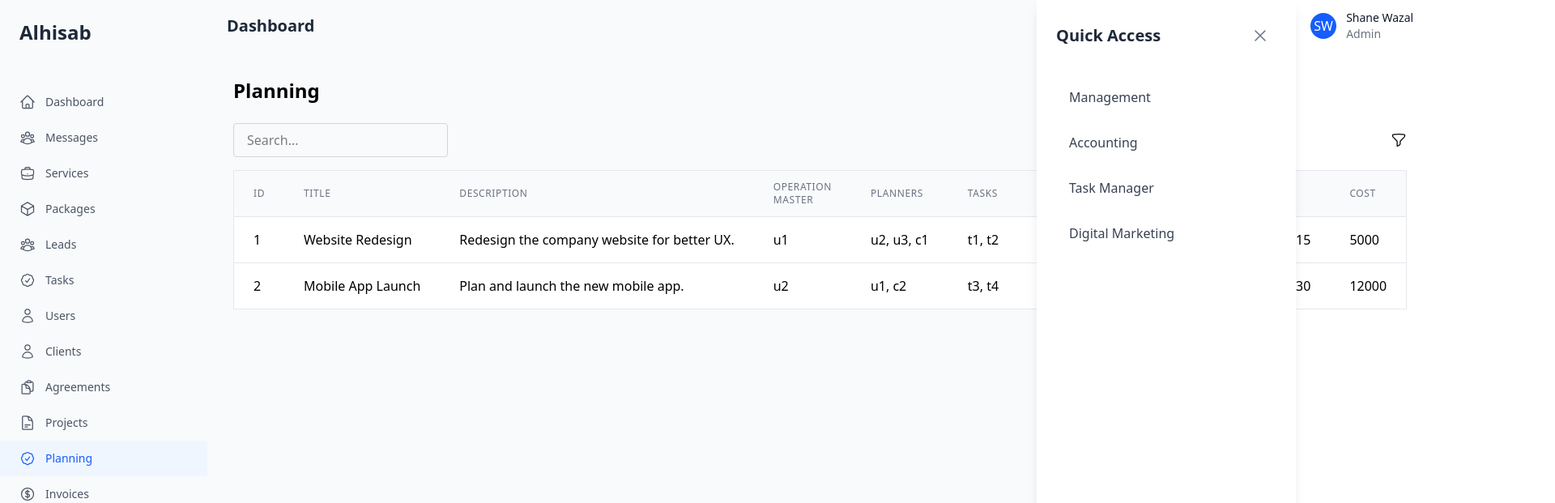
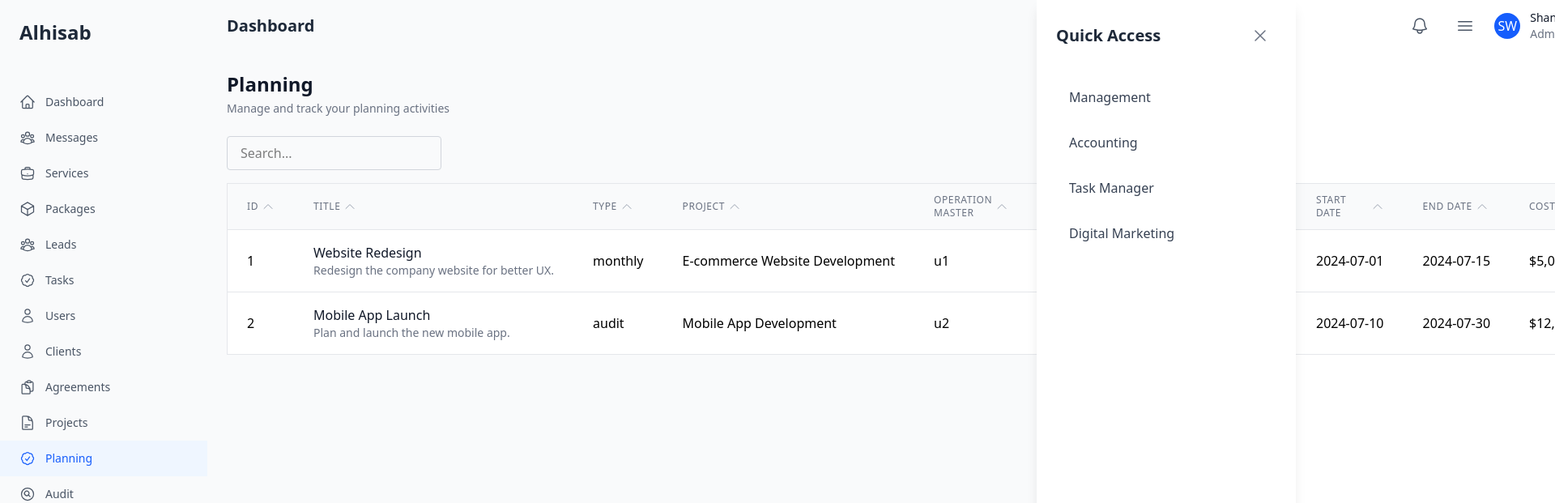
Before and after one commit to einfoengine/alhisab, a Next.js app in the folder frontend/: page /dashboard/planning in a window 1280 px wide. Shown: the top 621 px of the page at 81% size, 1920 px wide, since content can reach past the window. Built offline with nearby package versions, Linux system fonts and the light colour scheme.

Commit message:
Planning in progress

```diff
--- a/frontend/src/app/dashboard/planning/page.tsx
+++ b/frontend/src/app/dashboard/planning/page.tsx
@@ -1,71 +1,208 @@
 "use client";
-import React, { useState } from "react";
+
+import { useRouter } from "next/navigation";
 import TableBuilder from "@/components/TableBuilder";
 import planningData from "@/data/planning.json";
-import planningStatus from "@/data/planningStatus.json";
+import projects from "@/data/projects.json";
 import users from "@/data/users.json";
 import clients from "@/data/clients.json";
-import tasks from "@/data/tasks.json";
+import planningStatus from "@/data/planningStatus.json";
+import planningTypes from "@/data/planningTypes.json";
+import { Planning } from "@/types/planning";
+import { Column } from "@/types/table";
+import Image from "next/image";
+import { ReactNode } from "react";
 
-type Planning = {
+type Client = {
   id: string;
-  title: string;
-  description: string;
-  operation_master: string;
-  planners: string[];
-  tasks: string[];
-  status: string;
-  start_date: string;
-  end_date: string;
-  cost: number;
+  client_name: string;
+  avatar?: string;
 };
 
-type User = { id: string; name: string };
-type Client = { id: string; client_name: string };
-type Task = { id: string; title: string };
-
-const userList: User[] = users.users;
-const clientList: Client[] = clients as Client[];
-const taskList: Task[] = tasks.tasks;
-
-const getUserOrClientName = (id: string) => {
-  const user = userList.find((u) => u.id === id);
-  if (user) return user.name;
-  const client = clientList.find((c) => c.id === id);
-  if (client) return client.client_name;
-  return id;
+type User = {
+  id: string;
+  name: string;
+  avatar?: string;
 };
 
-const getTaskTitle = (id: string) => {
-  const task = taskList.find((t) => t.id === id);
-  return task ? task.title : id;
+type PlanningType = {
+  id: string;
+  name: string;
 };
 
-const PlanningPage = () => {
-  const [data] = useState<Planning[]>(planningData.planning);
+const getStatusColor = (status: string): string => {
+  switch (status) {
+    case "complete":
+      return "bg-green-100 text-green-800";
+    case "pending":
+      return "bg-yellow-100 text-yellow-800";
+    case "deleted":
+      return "bg-red-100 text-red-800";
+    case "archived":
+      return "bg-gray-100 text-gray-800";
+    default:
+      return "bg-blue-100 text-blue-800";
+  }
+};
 
-  const columns = [
-    { key: "id", label: "ID", width: 80 },
-    { key: "title", label: "Title", width: 200 },
-    { key: "description", label: "Description", width: 300 },
-    { key: "operation_master", label: "Operation Master", width: 160, render: (value: unknown) => typeof value === 'string' ? getUserOrClientName(value) : '' },
-    { key: "planners", label: "Planners", width: 200, render: (value: unknown) => Array.isArray(value) ? value.map(getUserOrClientName).join(", ") : '' },
-    { key: "tasks", label: "Tasks", width: 200, render: (value: unknown) => Array.isArray(value) ? value.map(getTaskTitle).join(", ") : '' },
-    { key: "status", label: "Status", width: 140, editable: true, type: "select", options: planningStatus.statuses },
-    { key: "start_date", label: "Start Date", width: 120 },
-    { key: "end_date", label: "End Date", width: 120 },
-    { key: "cost", label: "Cost", width: 100 },
+export default function PlanningPage() {
+  const router = useRouter();
+
+  const columns: Column<Planning>[] = [
+    {
+      key: "id",
+      label: "ID",
+      sortable: true,
+    },
+    {
+      key: "title",
+      label: "Title",
+      sortable: true,
+      render: (value: unknown, row: Planning): ReactNode => (
+        <div>
+          <div className="font-medium text-gray-900">{String(value)}</div>
+          <div className="text-sm text-gray-500">{row.description}</div>
+        </div>
+      ),
+    },
+    {
+      key: "type",
+      label: "Type",
+      sortable: true,
+      editable: true,
+      options: (planningTypes.types as PlanningType[]).map((t) => ({
+        id: t.id,
+        name: t.name,
+      })),
+    },
+    {
+      key: "project_id",
+      label: "Project",
+      sortable: true,
+      editable: true,
+      options: projects.projects.map((p) => ({ id: p.id, name: p.name })),
+      render: (value: unknown): ReactNode => {
+        const project = projects.projects.find((p) => p.id === value);
+        return project ? project.name : String(value);
+      },
+    },
+    {
+      key: "operation_master",
+      label: "Operation Master",
+      sortable: true,
+      editable: true,
+      options: users.users.map((u) => ({ id: u.id, name: u.name })),
+      render: (value: unknown): ReactNode => {
+        const user = users.users.find((u) => u.id === value) as User;
+        return (
+          <div className="flex items-center gap-2">
+            {user?.avatar && (
+              <Image
+                src={user.avatar}
+                alt={user.name}
+                width={24}
+                height={24}
+                className="rounded-full"
+              />
+            )}
+            <span>{user?.name || String(value)}</span>
+          </div>
+        );
+      },
+    },
+    {
+      key: "planners",
+      label: "Planners",
+      render: (value: unknown): ReactNode => {
+        const planners = value as string[];
+        return (
+          <div className="flex -space-x-2">
+            {planners.map((id) => {
+              const user = users.users.find((u) => u.id === id) as User;
+              const client = (clients as Client[]).find((c) => c.id === id);
+              const entity = user || client;
+              return entity ? (
+                <Image
+                  key={id}
+                  src={entity.avatar || "/default-avatar.png"}
+                  alt={user ? user.name : client?.client_name || ""}
+                  width={24}
+                  height={24}
+                  className="rounded-full border-2 border-white"
+                  title={user ? user.name : client?.client_name || ""}
+                />
+              ) : null;
+            })}
+          </div>
+        );
+      },
+    },
+    {
+      key: "tasks",
+      label: "Tasks",
+      render: (value: unknown): ReactNode => {
+        const tasks = value as string[];
+        const taskCount = tasks.length;
+        return (
+          <div className="flex items-center gap-2">
+            <span className="text-sm font-medium text-gray-900">
+              {taskCount} {taskCount === 1 ? "Task" : "Tasks"}
+            </span>
+          </div>
+        );
+      },
+    },
+    {
+      key: "status",
+      label: "Status",
+      sortable: true,
+      editable: true,
+      options: planningStatus.statuses.map((s) => ({ id: s, name: s })),
+      render: (value: unknown): ReactNode => {
+        const status = String(value);
+        return (
+          <span
+            className={`inline-flex items-center rounded-full px-2.5 py-0.5 text-xs font-medium ${getStatusColor(
+              status
+            )}`}
+          >
+            {status.replace(/_/g, " ")}
+          </span>
+        );
+      },
+    },
+    {
+      key: "start_date",
+      label: "Start Date",
+      sortable: true,
+    },
+    {
+      key: "end_date",
+      label: "End Date",
+      sortable: true,
+    },
+    {
+      key: "cost",
+      label: "Cost",
+      sortable: true,
+      render: (value: unknown): ReactNode => `$${(value as number).toLocaleString()}`,
+    },
   ];
 
   return (
-    <div className="max-w-[1600px] mx-auto px-2 sm:px-4 lg:px-8 py-8">
-      <h1 className="text-2xl font-bold mb-6">Planning</h1>
+    <div className="p-6">
+      <div className="mb-6">
+        <h1 className="text-2xl font-semibold text-gray-900">Planning</h1>
+        <p className="mt-1 text-sm text-gray-500">
+          Manage and track your planning activities
+        </p>
+      </div>
+
       <TableBuilder
+        data={planningData.planning}
         columns={columns}
-        data={data}
+        onRowClick={(row) => router.push(`/dashboard/planning/${row.id}`)}
       />
     </div>
   );
-};
-
-export default PlanningPage;
+}
--- a/frontend/src/components/Sidebar.tsx
+++ b/frontend/src/components/Sidebar.tsx
@@ -12,7 +12,9 @@ import {
   UserGroupIcon,
   CubeIcon,
   CheckBadgeIcon,
-  ClipboardDocumentIcon
+  ClipboardDocumentIcon,
+  MagnifyingGlassCircleIcon,
+  CalendarDaysIcon
 } from '@heroicons/react/24/outline';
 
 const menuItems = [
@@ -27,6 +29,8 @@ const menuItems = [
   { name: 'Agreements', href: '/dashboard/agreements', icon: ClipboardDocumentIcon },
   { name: 'Projects', href: '/dashboard/projects', icon: DocumentTextIcon },
   { name: 'Planning', href: '/dashboard/planning', icon: CheckBadgeIcon },
+  { name: 'Audit', href: '/dashboard/audit', icon: MagnifyingGlassCircleIcon },
+  { name: 'Meetings', href: '/dashboard/meetings', icon: CalendarDaysIcon },
   { name: 'Invoices', href: '/dashboard/invoices', icon: CurrencyDollarIcon },
   { name: 'Accounting', href: '/dashboard/accounting', icon: Cog6ToothIcon },
   { name: 'Settings', href: '/dashboard/settings', icon: Cog6ToothIcon },
--- a/frontend/src/data/planning.json
+++ b/frontend/src/data/planning.json
@@ -8,9 +8,11 @@
       "planners": ["u2", "u3", "c1"],
       "tasks": ["t1", "t2"],
       "status": "planning",
+      "type": "monthly",
       "start_date": "2024-07-01",
       "end_date": "2024-07-15",
-      "cost": 5000
+      "cost": 5000,
+      "project_id": "proj_001"
     },
     {
       "id": "2",
@@ -20,9 +22,11 @@
       "planners": ["u1", "c2"],
       "tasks": ["t3", "t4"],
       "status": "designing",
+      "type": "audit",
       "start_date": "2024-07-10",
       "end_date": "2024-07-30",
-      "cost": 12000
+      "cost": 12000,
+      "project_id": "proj_002"
     }
   ]
 }
--- /dev/null
+++ b/frontend/src/data/planningTypes.json
@@ -0,0 +1,11 @@
+{
+  "types": [
+    { "id": "audit", "name": "Audit Based" },
+    { "id": "random", "name": "Random" },
+    { "id": "monthly", "name": "Monthly" },
+    { "id": "weekly", "name": "Weekly" },
+    { "id": "bimonthly", "name": "Bi-Monthly" },
+    { "id": "yearly", "name": "Yearly" },
+    { "id": "others", "name": "Others" }
+  ]
+}
--- /dev/null
+++ b/frontend/src/types/planning.ts
@@ -0,0 +1,14 @@
+export type Planning = {
+  id: string;
+  title: string;
+  description: string;
+  operation_master: string;
+  planners: string[];
+  tasks: string[];
+  status: string;
+  type: string;
+  start_date: string;
+  end_date: string;
+  cost: number;
+  project_id: string;
+};
--- /dev/null
+++ b/frontend/src/types/table.ts
@@ -0,0 +1,10 @@
+import { ReactNode } from "react";
+
+export type Column<T> = {
+  key: keyof T;
+  label: string;
+  sortable?: boolean;
+  editable?: boolean;
+  options?: { id: string; name: string }[];
+  render?: (value: unknown, item: T) => ReactNode;
+};
```
